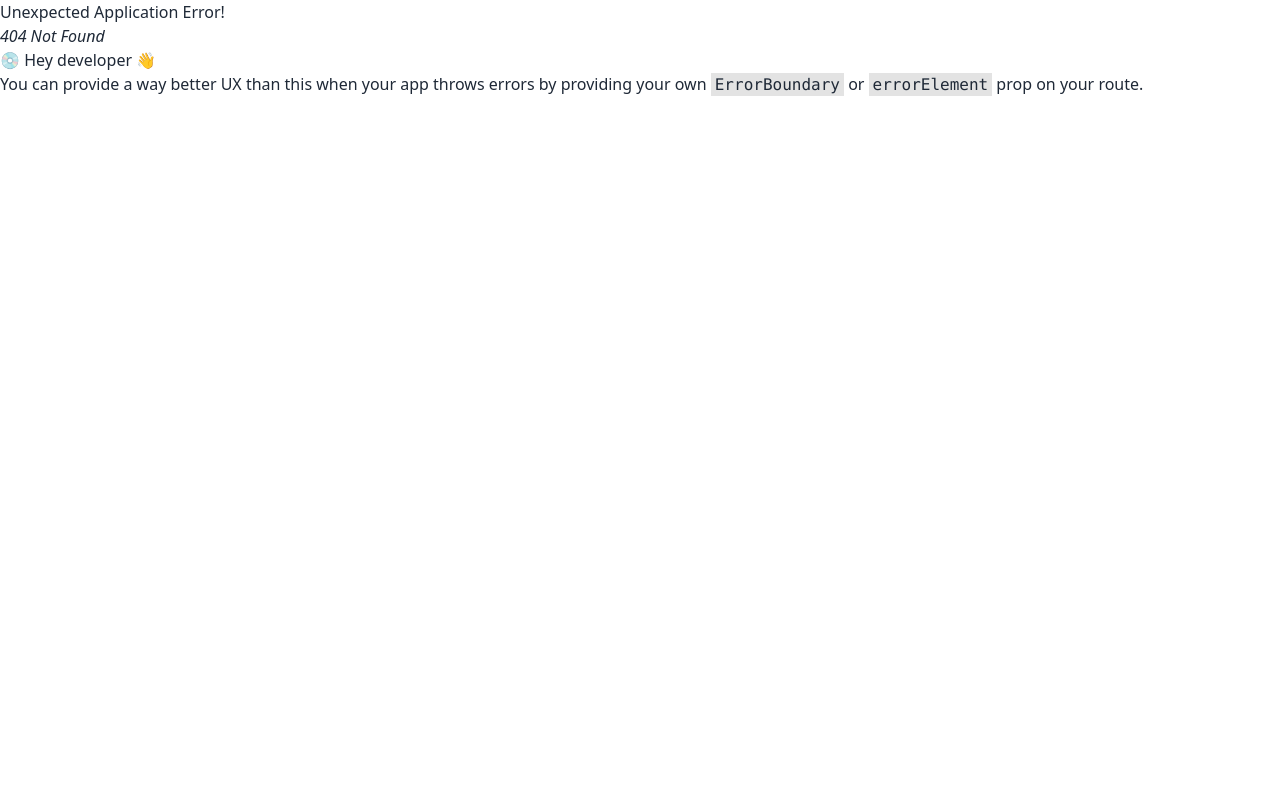
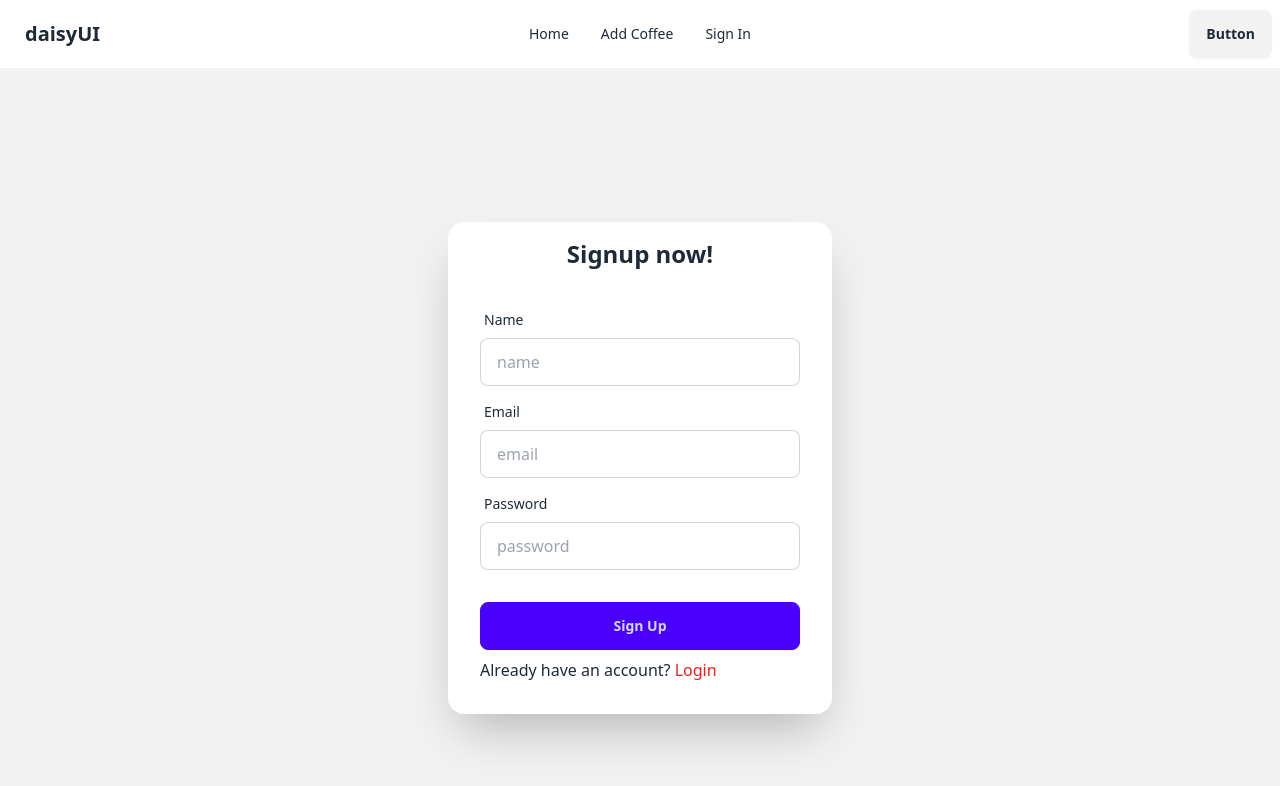
Before and after one commit to abdur-rhaman-babu/coffee-store-client, a React (Vite) app: page /signup in a window 1280 px wide. Before the commit this address had no page. Shown: the top 786 px of the page. Built offline with nearby package versions, Linux system fonts and the light colour scheme.

Commit message:
design sign up and sign in page

```diff
--- a/src/components/Navbar.jsx
+++ b/src/components/Navbar.jsx
@@ -31,6 +31,9 @@ const Navbar = () => {
             <li>
               <NavLink to="/addCoffee">Add Coffee</NavLink>
             </li>
+            <li>
+            <NavLink to="/signin">Sign In</NavLink>
+          </li>
           </ul>
         </div>
         <a className="btn btn-ghost text-xl">daisyUI</a>
@@ -43,6 +46,9 @@ const Navbar = () => {
           <li>
             <NavLink to="/addCoffee">Add Coffee</NavLink>
           </li>
+          <li>
+            <NavLink to="/signin">Sign In</NavLink>
+          </li>
         </ul>
       </div>
       <div className="navbar-end">
--- /dev/null
+++ b/src/components/SignIn.jsx
@@ -0,0 +1,51 @@
+import { Link } from "react-router-dom";
+
+const SignIn = () => {
+  return (
+    <div className="hero bg-base-200 min-h-screen">
+      <div className="card bg-base-100 w-full max-w-sm shrink-0 shadow-2xl">
+        <h1 className="text-2xl font-bold text-center mt-4">Login now!</h1>
+        <form className="card-body">
+          <div className="form-control">
+            <label className="label">
+              <span className="label-text">Email</span>
+            </label>
+            <input
+              type="email"
+              placeholder="email"
+              className="input input-bordered"
+              required
+            />
+          </div>
+          <div className="form-control">
+            <label className="label">
+              <span className="label-text">Password</span>
+            </label>
+            <input
+              type="password"
+              placeholder="password"
+              className="input input-bordered"
+              required
+            />
+            <label className="label">
+              <a href="#" className="label-text-alt link link-hover">
+                Forgot password?
+              </a>
+            </label>
+          </div>
+          <div className="form-control mt-6">
+            <button className="btn btn-primary">Login</button>
+          </div>
+          <p>
+            Create Account?{" "}
+            <Link to="/signup">
+              <span className="text-red-600">Register</span>
+            </Link>
+          </p>
+        </form>
+      </div>
+    </div>
+  );
+};
+
+export default SignIn;
--- /dev/null
+++ b/src/components/SignUp.jsx
@@ -0,0 +1,57 @@
+import { Link } from "react-router-dom";
+
+const SignUp = () => {
+    return (
+        <div className="hero bg-base-200 min-h-screen">
+        <div className="card bg-base-100 w-full max-w-sm shrink-0 shadow-2xl">
+          <h1 className="text-2xl font-bold text-center mt-4">Signup now!</h1>
+          <form className="card-body">
+            <div className="form-control">
+              <label className="label">
+                <span className="label-text">Name</span>
+              </label>
+              <input
+                type="text"
+                placeholder="name"
+                className="input input-bordered"
+                required
+              />
+            </div>
+            <div className="form-control">
+              <label className="label">
+                <span className="label-text">Email</span>
+              </label>
+              <input
+                type="email"
+                placeholder="email"
+                className="input input-bordered"
+                required
+              />
+            </div>
+            <div className="form-control">
+              <label className="label">
+                <span className="label-text">Password</span>
+              </label>
+              <input
+                type="password"
+                placeholder="password"
+                className="input input-bordered"
+                required
+              />
+            </div>
+            <div className="form-control mt-6">
+              <button className="btn btn-primary">Sign Up</button>
+            </div>
+            <p>
+              Already have an account?{" "}
+              <Link to="/signin">
+                <span className="text-red-600">Login</span>
+              </Link>
+            </p>
+          </form>
+        </div>
+      </div>
+    );
+};
+
+export default SignUp;
```
Also changed, not shown: src/main.jsx (+10 -0 lines).
